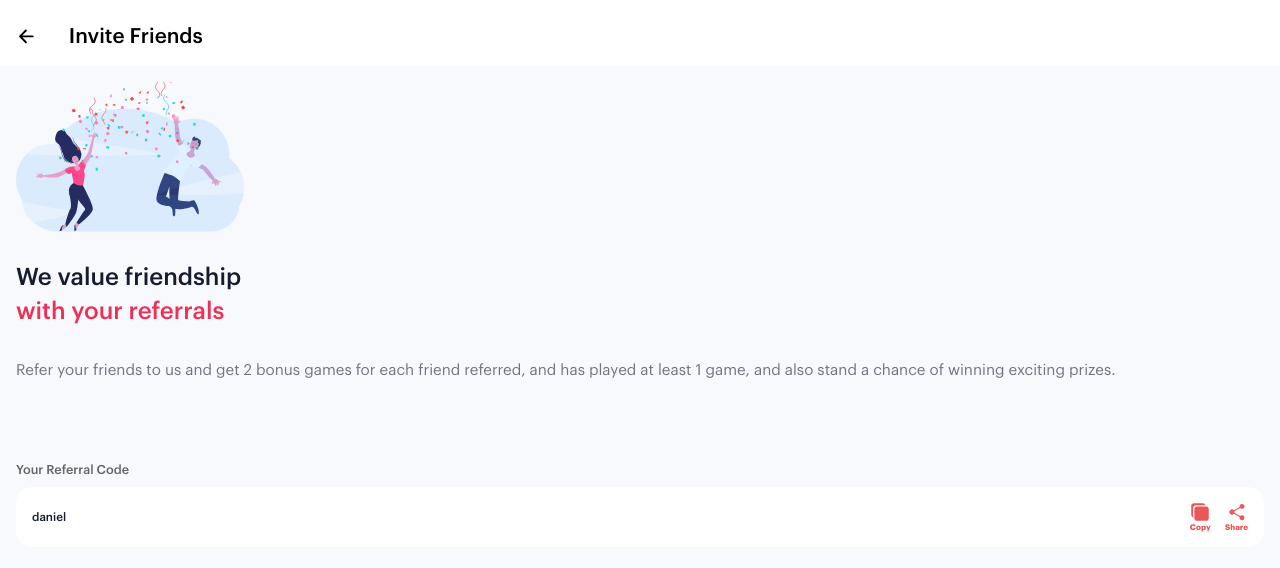
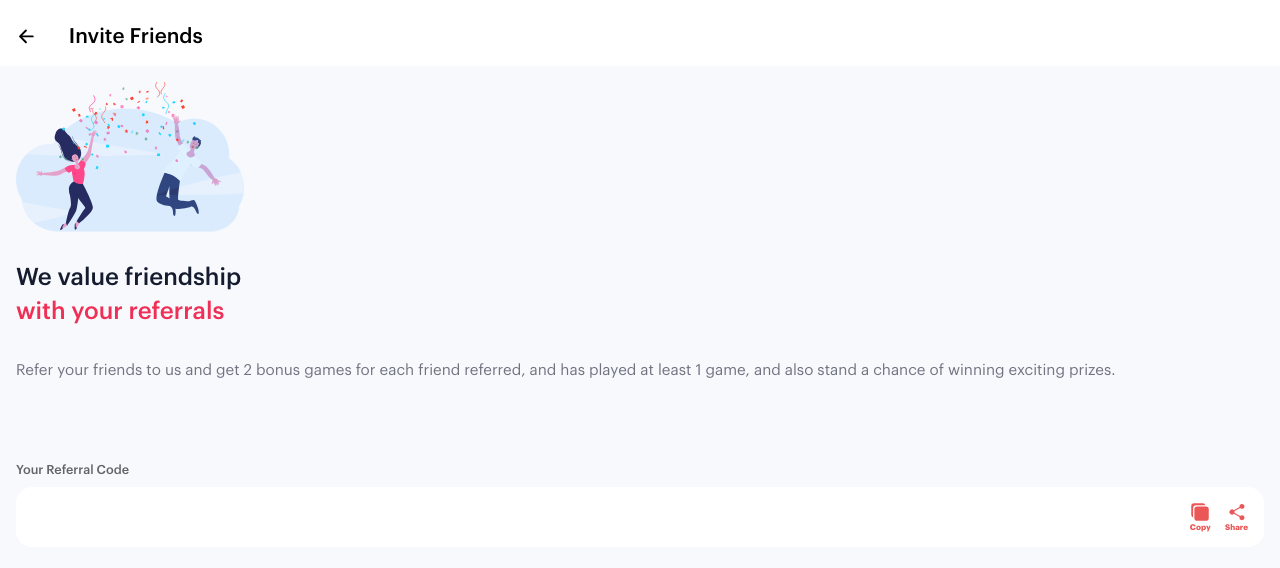
Before and after one commit to cashingames/stake-mobile-web, a React (Create React App) app: page /invite-friends in a window 1280 px wide. Shown: the top 568 px of the page. Built offline with nearby package versions, Linux system fonts and the light colour scheme; no server answers; sample sign-in values are in the browser's storage; a web font is replaced by a local one.

Commit message:
implement invite friends

```diff
--- a/src/features/InviteFriends/InviteFriends.js
+++ b/src/features/InviteFriends/InviteFriends.js
@@ -1,19 +1,33 @@
 import { Player } from '@lottiefiles/react-lottie-player'
-import React, { useState } from 'react'
+import React, { useEffect, useState } from 'react'
 import ScreenHeader from '../../components/ScreenHeader/ScreenHeader'
 import Dialogue from '../../components/Dialogue/Dialogue'
 import Friends from '../../assets/friends.json'
 import './InviteFriends.scss'
 import { IoCopy, IoShareSocial } from 'react-icons/io5'
 import { useNavigate } from 'react-router-dom'
+import { useDispatch, useSelector } from 'react-redux'
+import { getUser } from '../Auth/AuthSlice'
+import LoaderScreen from '../LoaderScreen/LoaderScreen'
 
 const InviteFriend = () => {
+    const dispatch = useDispatch();
+    const [loading, setLoading] = useState(true);
 
     const navigate = useNavigate()
 
     const navigateHandler = () => {
         navigate('/dashboard')
     }
+
+    useEffect(() => {
+        dispatch(getUser()).then(() => { setLoading(false) });
+    }, [dispatch]);
+
+    if (loading) {
+        return <LoaderScreen backgroundColor="store-background-color" />
+      }
+
     return (
         <>
             <ScreenHeader title='Invite Friends' styleProp='inviteHeader' onClick={navigateHandler} />
@@ -24,8 +38,10 @@ const InviteFriend = () => {
                     loop
                     className='player'
                     style={
-                    { height: '150px',
-                      width:'100%' }
+                        {
+                            height: '150px',
+                            width: '100%'
+                        }
                     } />
                 <Heading />
                 <Instruction />
@@ -39,7 +55,7 @@ export default InviteFriend
 
 
 const Heading = () => {
-    return(
+    return (
         <div className='headerCase'>
             <p className='headerValue'>We value friendship</p>
             <p className='headerText'>with your referrals</p>
@@ -48,7 +64,7 @@ const Heading = () => {
 }
 
 const Instruction = () => {
-    return(
+    return (
         <>
             <p className='instructions'>Refer your friends to us and get 2 bonus games for each friend referred, and has played at least 1 game,
                 and also stand a chance of winning exciting prizes.</p>
@@ -61,7 +77,9 @@ const InviteLink = () => {
     const [open, setOpen] = useState(false)
     const [alertMessage, setAlert] = useState('')
 
-    const userRefCode = 'daniel'
+    const user = useSelector(state => state.auth.user);
+
+    const userRefCode = (user.referralCode)
 
     const closeDialogue = () => {
         setOpen(false)
@@ -107,7 +125,7 @@ const InviteLink = () => {
                 console.log(err);
             });
     }
-    return(
+    return (
         <>
             <p className='inviteLink'>Your Referral Code</p>
             <div className='linkCase'>
@@ -123,7 +141,7 @@ const InviteLink = () => {
                     </div>
                 </div>
             </div>
-            <Dialogue open={open} handleClose={closeDialogue} dialogueMessage={alertMessage}/>
+            <Dialogue open={open} handleClose={closeDialogue} dialogueMessage={alertMessage} />
         </>
     )
 }
```
Lines whose indentation alone changed are shown as unchanged.
